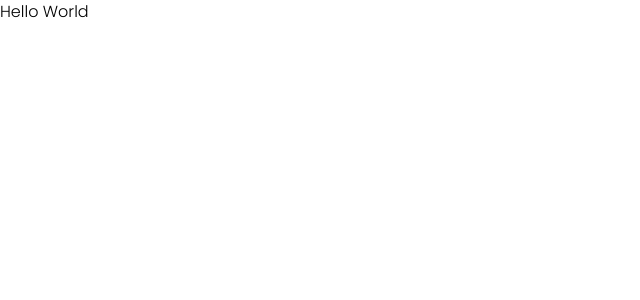
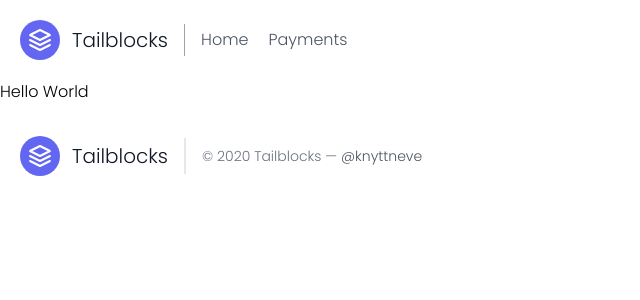
Before and after one commit to codes-guide-youtube/payment-tracker, a Next.js app: page / in a window 1280 px wide. Shown: the top 300 px of the page, without its empty margins (0-640 px from the left). Built offline with nearby package versions, Linux system fonts and the light colour scheme.

Commit message:
inclusion of footer

```diff
--- a/src/components/Footer.js
+++ b/src/components/Footer.js
@@ -1,8 +1,23 @@
 import React from 'react'
-
+import Link from 'next/link'
 const Footer = () => {
   return (
-    <div>Footer</div>
+    <div><footer className="text-gray-600 body-font">
+    <div className="container px-5 py-8 mx-auto flex items-center sm:flex-row flex-col">
+      <Link href="/" className="flex title-font font-medium items-center md:justify-start justify-center text-gray-900">
+        <svg xmlns="http://www.w3.org/2000/svg" fill="none" stroke="currentColor" stroke-linecap="round" stroke-linejoin="round" stroke-width="2" className="w-10 h-10 text-white p-2 bg-indigo-500 rounded-full" viewBox="0 0 24 24">
+          <path d="M12 2L2 7l10 5 10-5-10-5zM2 17l10 5 10-5M2 12l10 5 10-5"></path>
+        </svg>
+        <span className="ml-3 text-xl">Tailblocks</span>
+      </Link>
+      <p className="text-sm text-gray-500 sm:ml-4 sm:pl-4 sm:border-l-2 sm:border-gray-200 sm:py-2 sm:mt-0 mt-4">© 2020 Tailblocks —
+        <Link href="https://twitter.com/knyttneve" className="text-gray-600 ml-1" rel="noopener noreferrer" target="_blank">@knyttneve</Link>
+      </p>
+      <span className="inline-flex sm:ml-auto sm:mt-0 mt-4 justify-center sm:justify-start">
+
+      </span>
+    </div>
+  </footer></div>
   )
 }
 
--- a/src/pages/_app.js
+++ b/src/pages/_app.js
@@ -1,5 +1,10 @@
 import '@/styles/globals.css'
-
+import Header from '@/components/Header'
+import Footer from '@/components/Footer'
 export default function App({ Component, pageProps }) {
-  return <Component {...pageProps} />
+  return <div className="min-h-screen mx-auto container">
+  <Header />
+  <Component {...pageProps} />
+    <Footer className="bottom-0" />
+  </div>
 }
```
